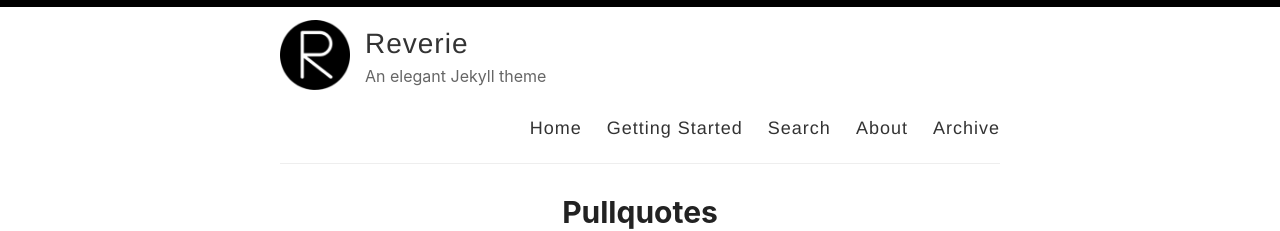
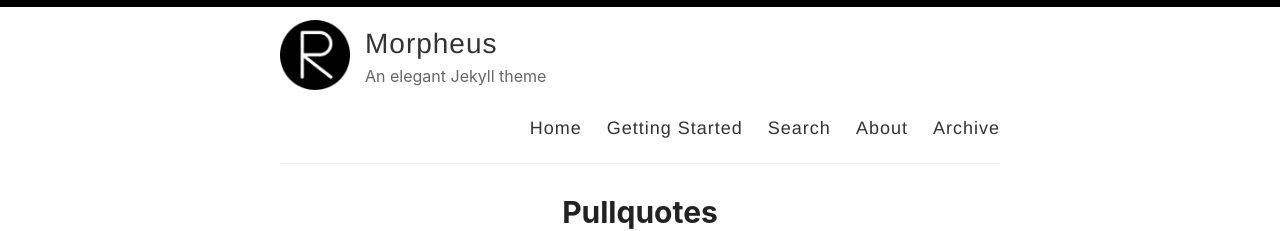
Before and after one commit to Morpheus-compiler/Morpheus-compiler.github.io, a Jekyll site: the page built from index.html, in a window 1280 px wide and 900 px high. Shown: the top 231 px of the window. Built offline with Jekyll 4.4.1, drawn with Linux system fonts in a browser that asks for light colours; the list of posts is cut into pages by our own code.

Commit message:
Update _config.yml

```diff
--- a/_config.yml
+++ b/_config.yml
@@ -3,10 +3,10 @@
 #
 
 # Name of your site (displayed in the header)
-name: Reverie
+name: Morpheus
 
 # Name of the author
-author: Amit Merchant
+author: Sebastiano Miano
 
 # Short bio or description (displayed in the header)
 description: An elegant Jekyll theme
@@ -21,7 +21,7 @@
 # Includes an icon in the footer for each username you enter
 footer-links:
   dribbble:
-  email: amit.d.merchant@gmail.com
+  email: sebastiano@gmail.com
   facebook:
   flickr:
   github: amitmerchant1990/reverie
@@ -48,14 +48,14 @@
 
 # Your website URL (e.g. http://amitmerchant1990.github.io or http://www.amitmerchant.com)
 # Used for Sitemap.xml and your RSS feed
-url: http://www.amitmerchant.com/reverie
-enforce_ssl: https://www.amitmerchant.com/reverie
+url: http://morpheus-compiler.github.io/
+enforce_ssl: https://morpheus-compiler.github.io/
 
 # If you're hosting your site at a Project repository on GitHub pages
 # (http://yourusername.github.io/repository-name)
 # and NOT your User repository (http://yourusername.github.io)
 # then add in the baseurl here, like this: "/repository-name"
-baseurl: "/reverie"
+baseurl: "/"
 
 #
 # !! You don't need to change any of the configuration flags below !!
```
